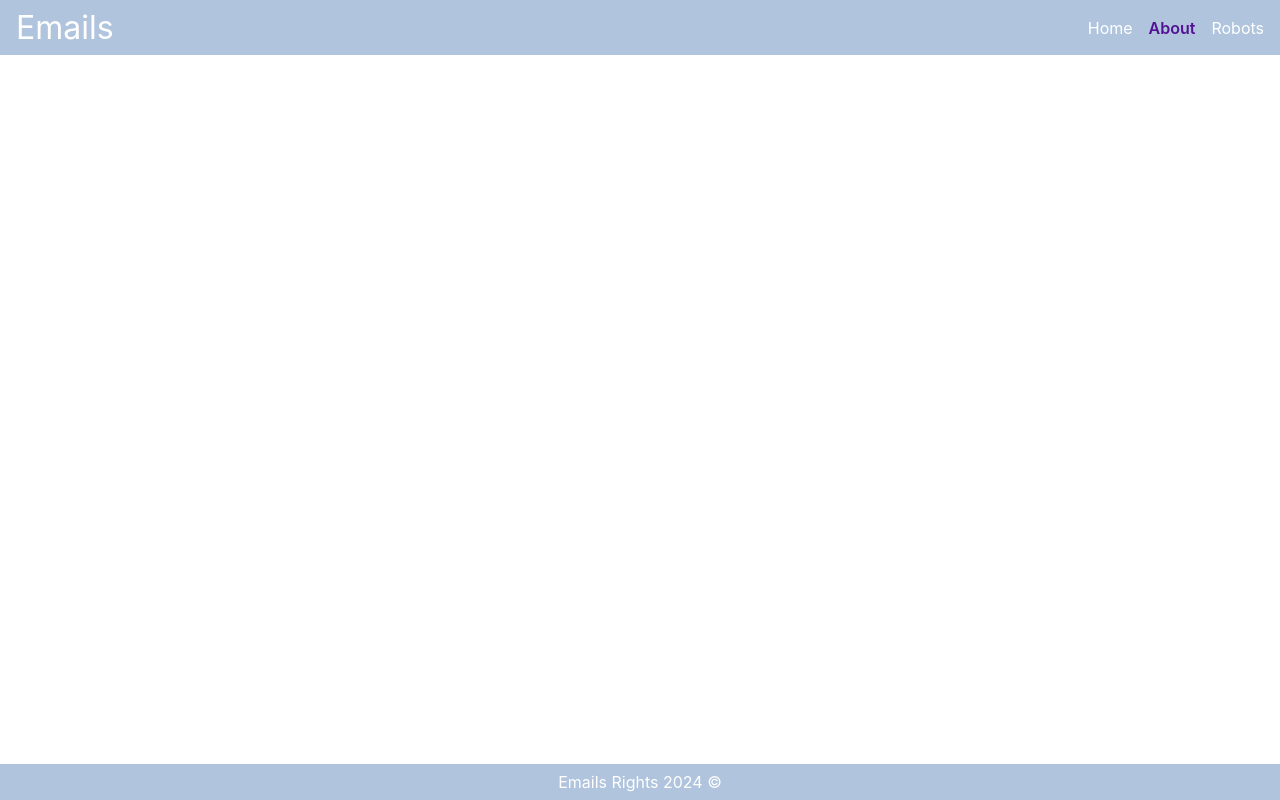
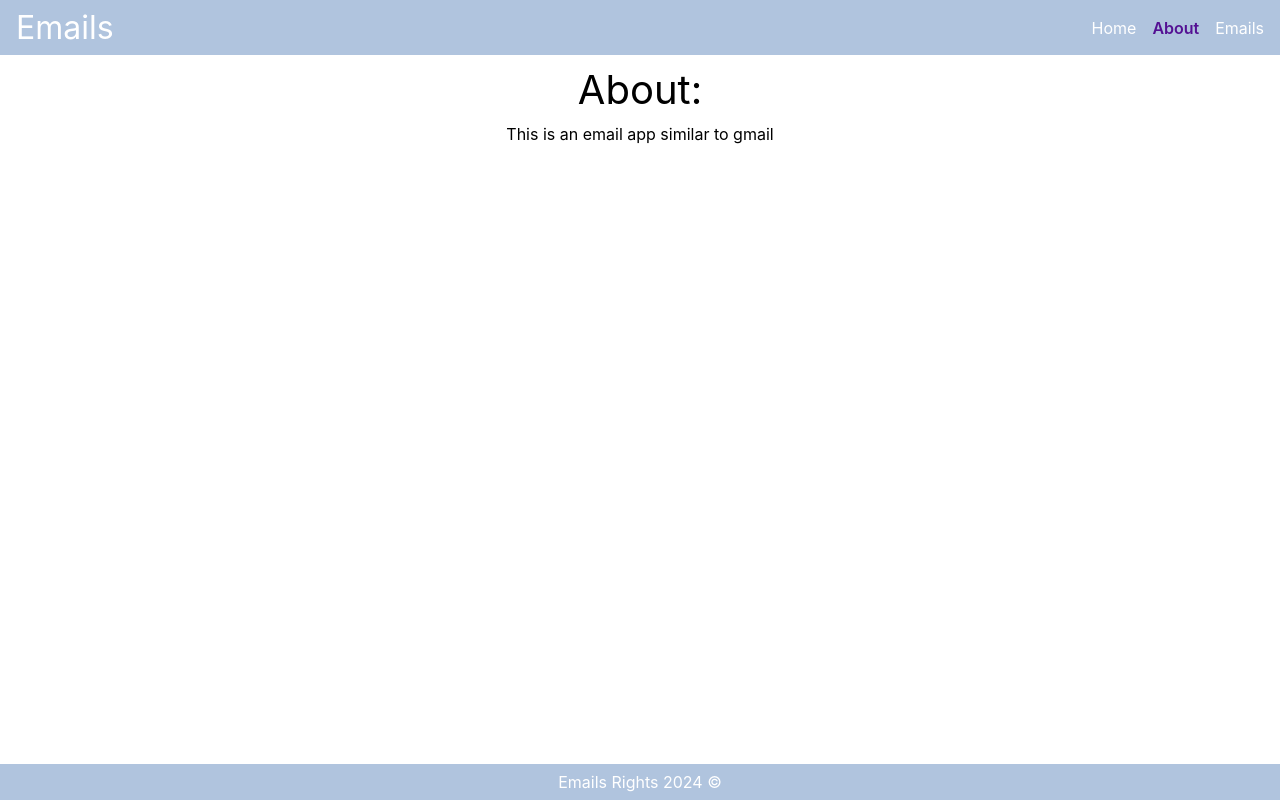
Before and after one commit to tomercarolla/mail-project, a React (Vite) app: page /#/about in a window 1280 px wide. Built offline with nearby package versions, Linux system fonts and the light colour scheme.

Commit message:
fix header

```diff
--- a/src/App.jsx
+++ b/src/App.jsx
@@ -2,6 +2,7 @@ import {Route, HashRouter as Router, Routes} from "react-router-dom";
 import {AppHeader} from "./components/AppHeader.jsx";
 import {AppFooter} from "./components/AppFooter.jsx";
 import {Home} from "./pages/Home.jsx";
+import {About} from "./pages/About.jsx";
 
 export function App() {
     return (
@@ -11,6 +12,7 @@ export function App() {
             <main>
                 <Routes>
                     <Route path="/" element={<Home />} />
+                    <Route path="/about" element={<About />} />
                 </Routes>
             </main>
 
--- a/src/components/AppHeader.jsx
+++ b/src/components/AppHeader.jsx
@@ -6,7 +6,7 @@ export function AppHeader() {
         <nav>
             <NavLink to="/">Home</NavLink>
             <NavLink to="/about">About</NavLink>
-            <NavLink to="/robots">Robots</NavLink>
+            <NavLink to="/robots">Emails</NavLink>
         </nav>
     </header>
 }
--- /dev/null
+++ b/src/pages/About.jsx
@@ -0,0 +1,8 @@
+export function About() {
+    return (
+        <section className="about">
+            <h1>About:</h1>
+            <p>This is an email app similar to gmail</p>
+        </section>
+    )
+}
--- a/src/pages/Home.jsx
+++ b/src/pages/Home.jsx
@@ -1,7 +1,7 @@
 export function Home() {
     return (
         <section className="home">
-            <h1>Welcome to our React App</h1>
+            <h1>Welcome to Emails App</h1>
         </section>
     )
 }
--- a/src/styles/css/index.css
+++ b/src/styles/css/index.css
@@ -8,6 +8,7 @@
 
 /* Pages */
 @import "./pages/home.css";
+@import "./pages/about.css";
 
 /* Components */
 @import "./components/AppHeader.css";
--- /dev/null
+++ b/src/styles/css/pages/about.css
@@ -0,0 +1,12 @@
+.about {
+    display: flex;
+    flex-direction: column;
+    align-items: center;
+    height: 100%;
+}
+
+.about h1 {
+    grid-area: 1 / 1;
+    font-size: 40px;
+    margin: 10px;
+}
```
